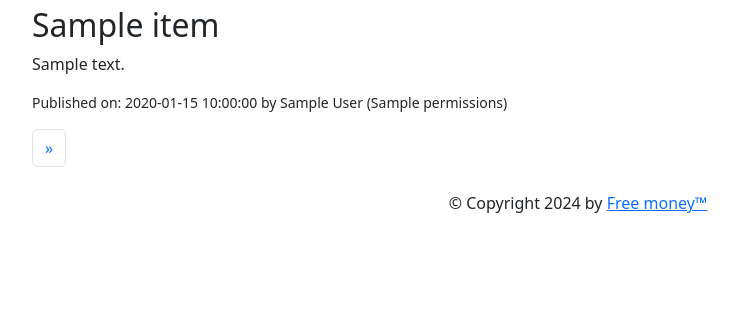
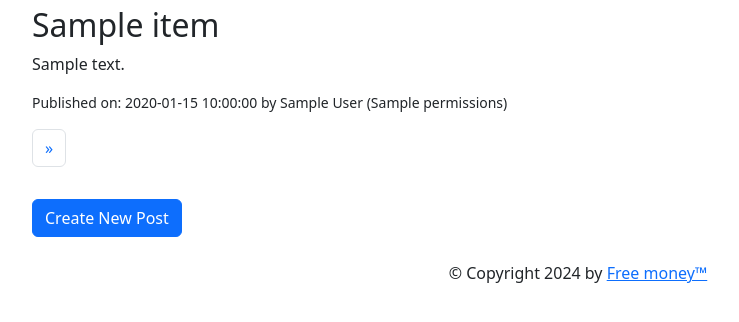
Before and after one commit to JavierVolpe/ittek-2a-a10-1aars-projekt, a Flask app: template templates/news.html in a window 1280 px wide. Shown: the part 144-466 px from the top of the page, without its empty margins (62-801 px from the left). Run offline with Flask 3, Linux system fonts and the light colour scheme; the template is opened without the code that fills it: most values are stand-ins (such as "Sample title", 1, 10 or a date in 2020).

Commit message:
refactor: Add "Create New Post" button to news.html

```diff
--- a/templates/news.html
+++ b/templates/news.html
@@ -28,5 +28,8 @@
             </li>
         </ul>
     </nav>
+
+    <!-- Link to create a new post -->
+    <a href="{{ url_for('create_post') }}" class="btn btn-primary mt-3">Create New Post</a>
 </div>
 {% endblock %}
```
Also changed, not shown: instance/app.db.
